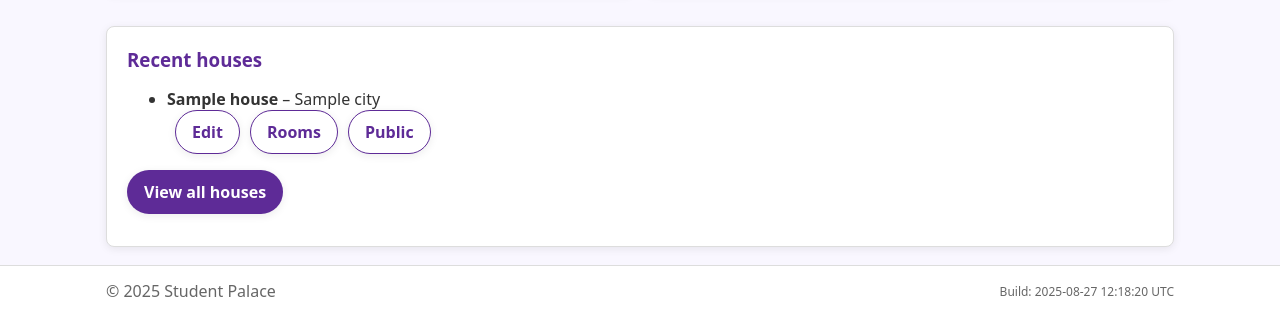
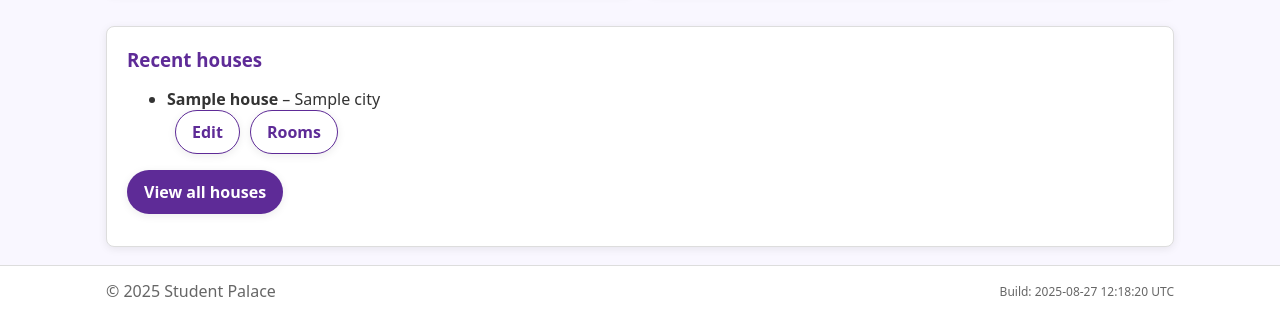
Before and after one commit to matthewnmoore/student-palace, a Flask app: template templates/dashboard.html in a window 1280 px wide. Shown: the part 369-684 px from the top of the page. Run offline with Flask 3, Linux system fonts and the light colour scheme; the template is opened without the code that fills it: most values are stand-ins (such as "Sample title", 1, 10 or a date in 2020); parts of the project's set-up code (start-up, migrations or seed data) failed here and were passed over.

Commit message:
Update dashboard.html

```diff
--- a/templates/dashboard.html
+++ b/templates/dashboard.html
@@ -7,7 +7,11 @@
   {% if not landlord %}
     <div class="card">
       <p>You’re not logged in.</p>
-      <p><a class="btn" href="{{ url_for('login') }}">Log in</a> or <a class="btn" href="{{ url_for('signup') }}">Create an account</a></p>
+      <p>
+        <a class="btn" href="{{ url_for('auth.login') }}">Log in</a>
+        or
+        <a class="btn" href="{{ url_for('auth.signup') }}">Create an account</a>
+      </p>
     </div>
   {% else %}
     <div class="grid grid-2">
@@ -16,16 +20,16 @@
         <p><strong>{{ landlord.email }}</strong></p>
         <p class="help">Member since {{ landlord.created_at }}</p>
         <p class="inline-actions">
-          <a class="btn" href="{{ url_for('landlord_profile') }}">Edit profile</a>
-          <a class="btn btn-outline" href="{{ url_for('landlord_houses') }}">My houses</a>
-          <a class="btn" href="{{ url_for('house_new') }}">Add a house</a>
+          <a class="btn" href="{{ url_for('landlord.landlord_profile') }}">Edit profile</a>
+          <a class="btn btn-outline" href="{{ url_for('landlord.landlord_houses') }}">My houses</a>
+          <a class="btn" href="{{ url_for('landlord.house_new') }}">Add a house</a>
         </p>
       </div>
 
       <div class="card">
         <h3 class="mt-0">Quick links</h3>
         <p class="inline-actions">
-          <a class="btn btn-outline" href="{{ url_for('landlord_houses') }}">Manage houses</a>
+          <a class="btn btn-outline" href="{{ url_for('landlord.landlord_houses') }}">Manage houses</a>
         </p>
       </div>
     </div>
@@ -38,16 +42,18 @@
             <li>
               <strong>{{ h.title }}</strong> – {{ h.city }}
               <span class="inline-actions" style="margin-left:8px">
-                <a class="btn btn-outline" href="{{ url_for('house_edit', hid=h.id) }}">Edit</a>
-                <a class="btn btn-outline" href="{{ url_for('rooms_list', hid=h.id) }}">Rooms</a>
-                <a class="btn btn-outline" href="{{ url_for('property_public', hid=h.id) }}" target="_blank">Public</a>
+                <a class="btn btn-outline" href="{{ url_for('landlord.house_edit', hid=h.id) }}">Edit</a>
+                <a class="btn btn-outline" href="{{ url_for('landlord.rooms_list', hid=h.id) }}">Rooms</a>
+                <!-- Public view link disabled until a route exists -->
               </span>
             </li>
           {% endfor %}
         </ul>
-        <p style="margin-top:10px"><a class="btn" href="{{ url_for('landlord_houses') }}">View all houses</a></p>
+        <p style="margin-top:10px">
+          <a class="btn" href="{{ url_for('landlord.landlord_houses') }}">View all houses</a>
+        </p>
       {% else %}
-        <p>No houses yet. <a href="{{ url_for('house_new') }}">Add your first house</a>.</p>
+        <p>No houses yet. <a href="{{ url_for('landlord.house_new') }}">Add your first house</a>.</p>
       {% endif %}
     </div>
   {% endif %}
```
